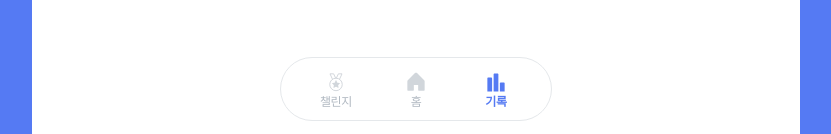
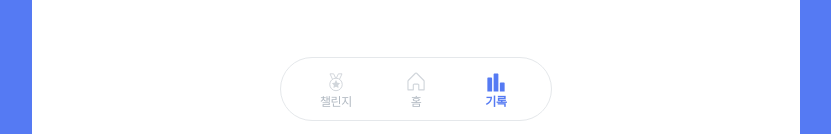
Before and after one commit to dohy-eon/dnd-13th-3-frontend, a Next.js app: page /record in a window 1280 px wide. Shown: the part 663-797 px from the top of the page, without its empty margins (224-1055 px from the left). Built offline with nearby package versions, Linux system fonts and the light colour scheme; a web font is replaced by a local one.

Commit message:
📋Design: 아이콘 변경 (#27)

```diff
--- a/src/components/common/BottomNavbar.tsx
+++ b/src/components/common/BottomNavbar.tsx
@@ -52,7 +52,7 @@ export default function BottomNavbar() {
               src={
                 isHomeActive
                   ? "/images/logos/HomeActive.svg"
-                  : "/images/logos/Home.svg"
+                  : "/images/logos/Container.svg"
               }
               alt='home'
               width={24}
```
Also changed, not shown: public/images/logos/Container.svg (added).
